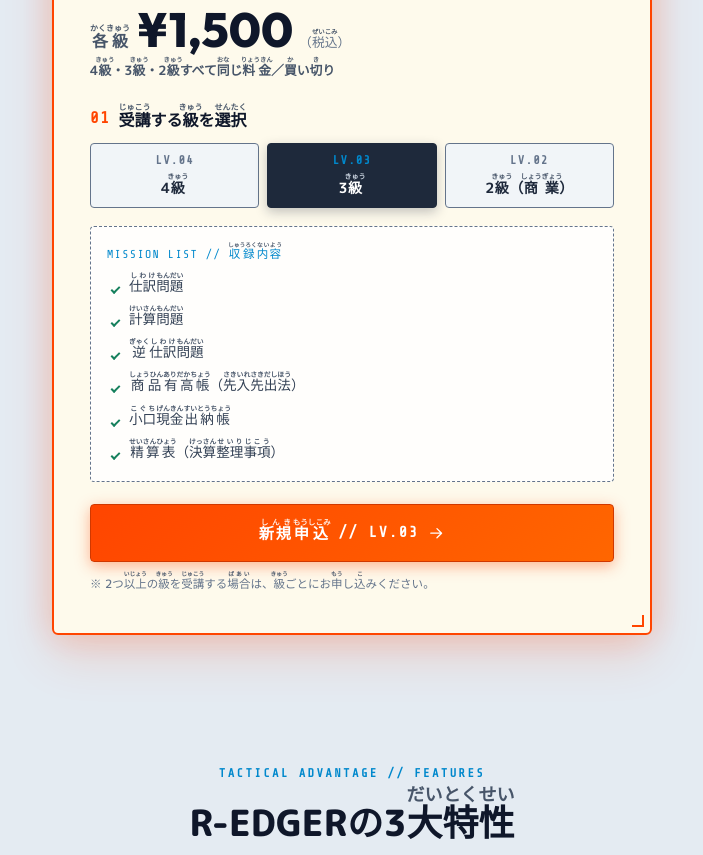
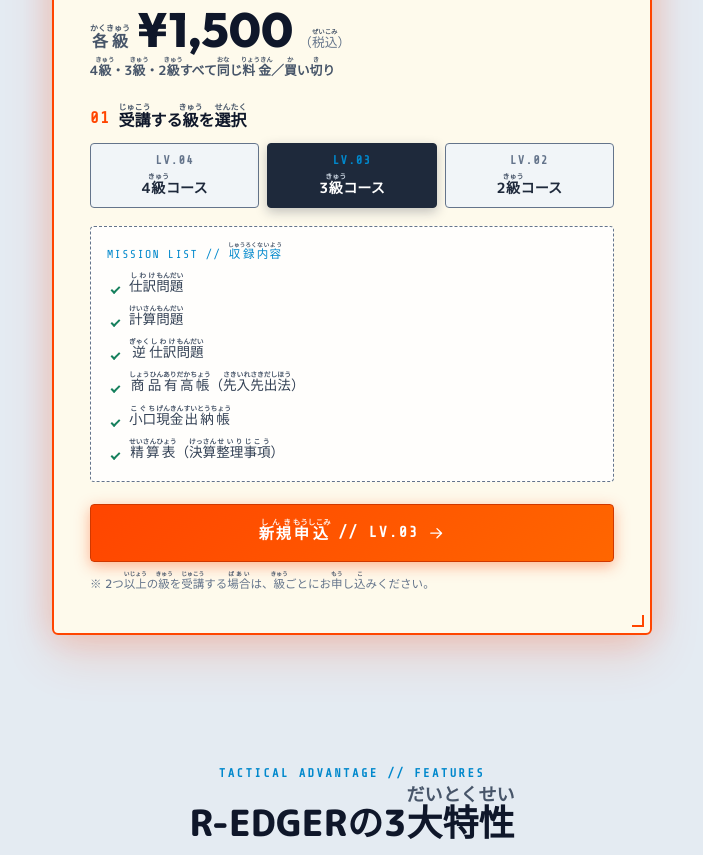
Before and after one commit to jprojectsriki-cpu/r-edger, a plain HTML site: page frontend/user/index.html in a window 1280 px wide. Shown: the part 958-1813 px from the top of the page, without its empty margins (288-991 px from the left). Drawn offline with nearby package versions, Linux system fonts and the light colour scheme; animation ran at ten frames a second.

Commit message:
fix(user): adjust LP content

```diff
--- a/frontend/user/css/lp.css
+++ b/frontend/user/css/lp.css
@@ -578,7 +578,7 @@
 .footer-col a, .footer-col .link-btn { font-size: 0.82rem; color: var(--sub); text-decoration: none; }
 .footer-col a:hover, .footer-col .link-btn:hover { color: var(--cyan); text-decoration: underline; }
 .footer-bottom { max-width: 1152px; margin: 32px auto 0; padding-top: 18px; border-top: 1px solid var(--line); text-align: left; font-size: 0.72rem; color: var(--muted); line-height: 2.2; }
-.copyright { margin-top: 6px; font-family: var(--font-tech); letter-spacing: 0.08em; font-size: 0.75rem; text-align: right;}
+.copyright { margin-top: 6px; font-family: var(--font-tech); letter-spacing: 0.08em; font-size: 0.75rem; text-align: right; }
 
 .mobile-cta { display: none; }
 
--- a/frontend/user/index.html
+++ b/frontend/user/index.html
@@ -106,9 +106,9 @@
                 <fieldset class="choice-group">
                     <legend><span class="legend-no">01</span><span><ruby>受講<rt>じゅこう</rt></ruby>する<ruby>級<rt>きゅう</rt></ruby>を<ruby>選択<rt>せんたく</rt></ruby></span></legend>
                     <div class="grade-select">
-                        <label class="grade-chip"><input type="radio" name="grade" value="4"><span><b>LV.04</b><i class="gc-name">4<ruby>級<rt>きゅう</rt></ruby></i></span></label>
-                        <label class="grade-chip"><input type="radio" name="grade" value="3" checked><span><b>LV.03</b><i class="gc-name">3<ruby>級<rt>きゅう</rt></ruby></i></span></label>
-                        <label class="grade-chip"><input type="radio" name="grade" value="2"><span><b>LV.02</b><i class="gc-name">2<ruby>級<rt>きゅう</rt></ruby>（<ruby>商業<rt>しょうぎょう</rt></ruby>）</i></span></label>
+                        <label class="grade-chip"><input type="radio" name="grade" value="4"><span><b>LV.04</b><i class="gc-name">4<ruby>級<rt>きゅう</rt></ruby>コース</i></span></label>
+                        <label class="grade-chip"><input type="radio" name="grade" value="3" checked><span><b>LV.03</b><i class="gc-name">3<ruby>級<rt>きゅう</rt></ruby>コース</i></span></label>
+                        <label class="grade-chip"><input type="radio" name="grade" value="2"><span><b>LV.02</b><i class="gc-name">2<ruby>級<rt>きゅう</rt></ruby>コース</i></span></label>
                     </div>
                 </fieldset>
 
@@ -263,7 +263,7 @@
                     <img src="img/logo.png" alt="" width="40" height="46">
                     <span>R-EDGER<br><small>// <ruby>全経<rt>ぜんけい</rt></ruby><ruby>簿記<rt>ぼき</rt></ruby><ruby>試験<rt>しけん</rt></ruby><ruby>対策<rt>たいさく</rt></ruby>SYSTEM</small></span>
                 </div>
-                <p><ruby>全経<rt>ぜんけい</rt></ruby><ruby>簿記<rt>ぼき</rt></ruby> 4<ruby>級<rt>きゅう</rt></ruby>・3<ruby>級<rt>きゅう</rt></ruby>・2<ruby>級<rt>きゅう</rt></ruby>（<ruby>商業<rt>しょうぎょう</rt></ruby><ruby>簿記<rt>ぼき</rt></ruby>）<ruby>対応<rt>たいおう</rt></ruby></p>
+                <p><ruby>全経<rt>ぜんけい</rt></ruby><ruby>簿記<rt>ぼき</rt></ruby> 4<ruby>級<rt>きゅう</rt></ruby>・3<ruby>級<rt>きゅう</rt></ruby>・2<ruby>級<rt>きゅう</rt></ruby><ruby>対応<rt>たいおう</rt></ruby></p>
                 <a href="https://jprojectsriki-cpu.github.io/rikis_collection/" class="footer-series">R-SERIES <ruby>一覧<rt>いちらん</rt></ruby>へ ➔</a>
             </div>
             <div class="footer-col">
@@ -309,9 +309,9 @@
             <fieldset class="choice-group">
                 <legend><span class="legend-no">01</span><span><ruby>受講<rt>じゅこう</rt></ruby>する<ruby>級<rt>きゅう</rt></ruby></span></legend>
                 <div class="grade-select">
-                    <label class="grade-chip"><input type="radio" name="grade" value="4"><span><b>LV.04</b><i class="gc-name">4<ruby>級<rt>きゅう</rt></ruby></i></span></label>
-                    <label class="grade-chip"><input type="radio" name="grade" value="3" checked><span><b>LV.03</b><i class="gc-name">3<ruby>級<rt>きゅう</rt></ruby></i></span></label>
-                    <label class="grade-chip"><input type="radio" name="grade" value="2"><span><b>LV.02</b><i class="gc-name">2<ruby>級<rt>きゅう</rt></ruby>（<ruby>商業<rt>しょうぎょう</rt></ruby>）</i></span></label>
+                    <label class="grade-chip"><input type="radio" name="grade" value="4"><span><b>LV.04</b><i class="gc-name">4<ruby>級<rt>きゅう</rt></ruby>コース</i></span></label>
+                    <label class="grade-chip"><input type="radio" name="grade" value="3" checked><span><b>LV.03</b><i class="gc-name">3<ruby>級<rt>きゅう</rt></ruby>コース</i></span></label>
+                    <label class="grade-chip"><input type="radio" name="grade" value="2"><span><b>LV.02</b><i class="gc-name">2<ruby>級<rt>きゅう</rt></ruby>コース</i></span></label>
                 </div>
             </fieldset>
             <fieldset class="choice-group">
```
